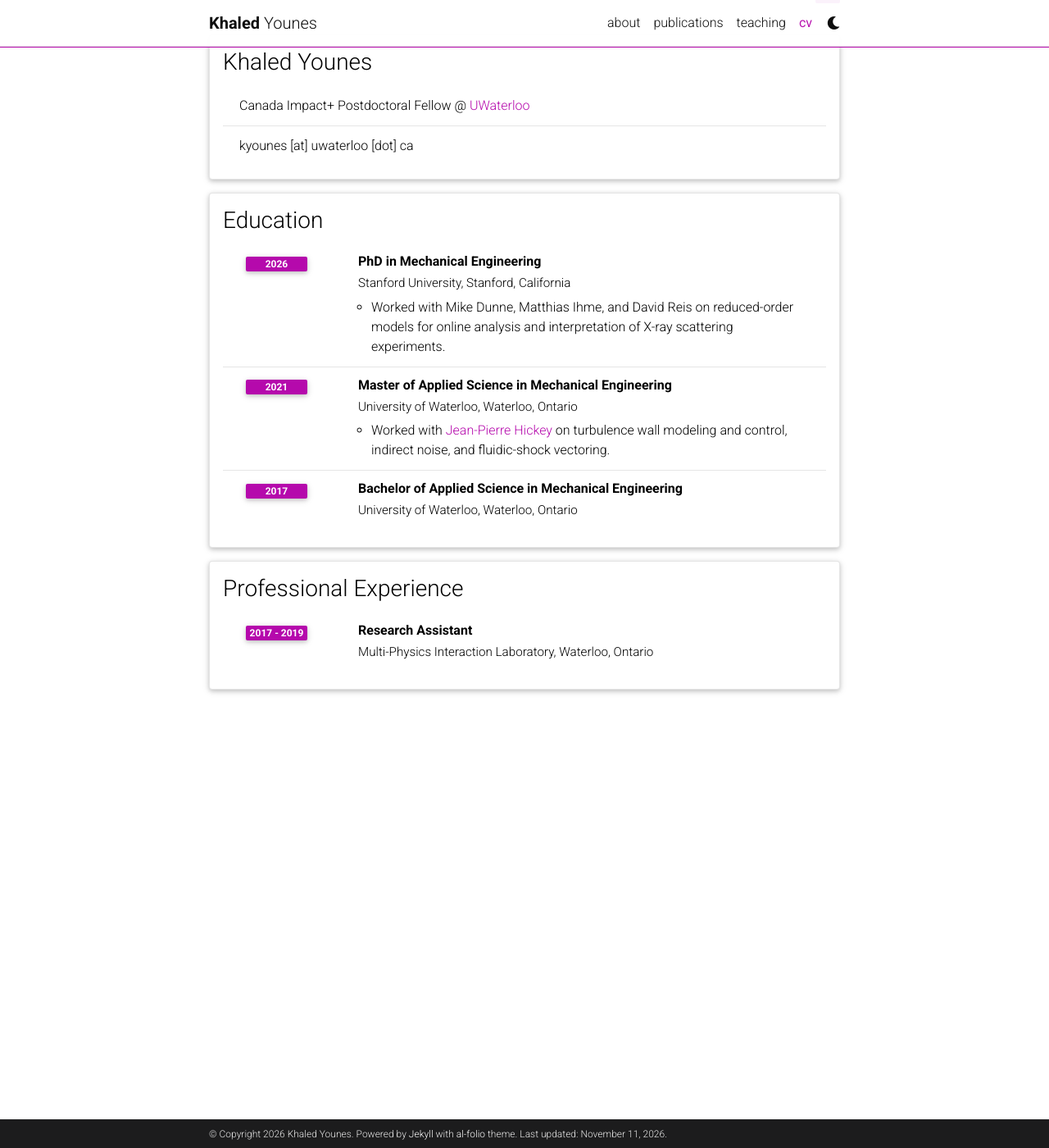
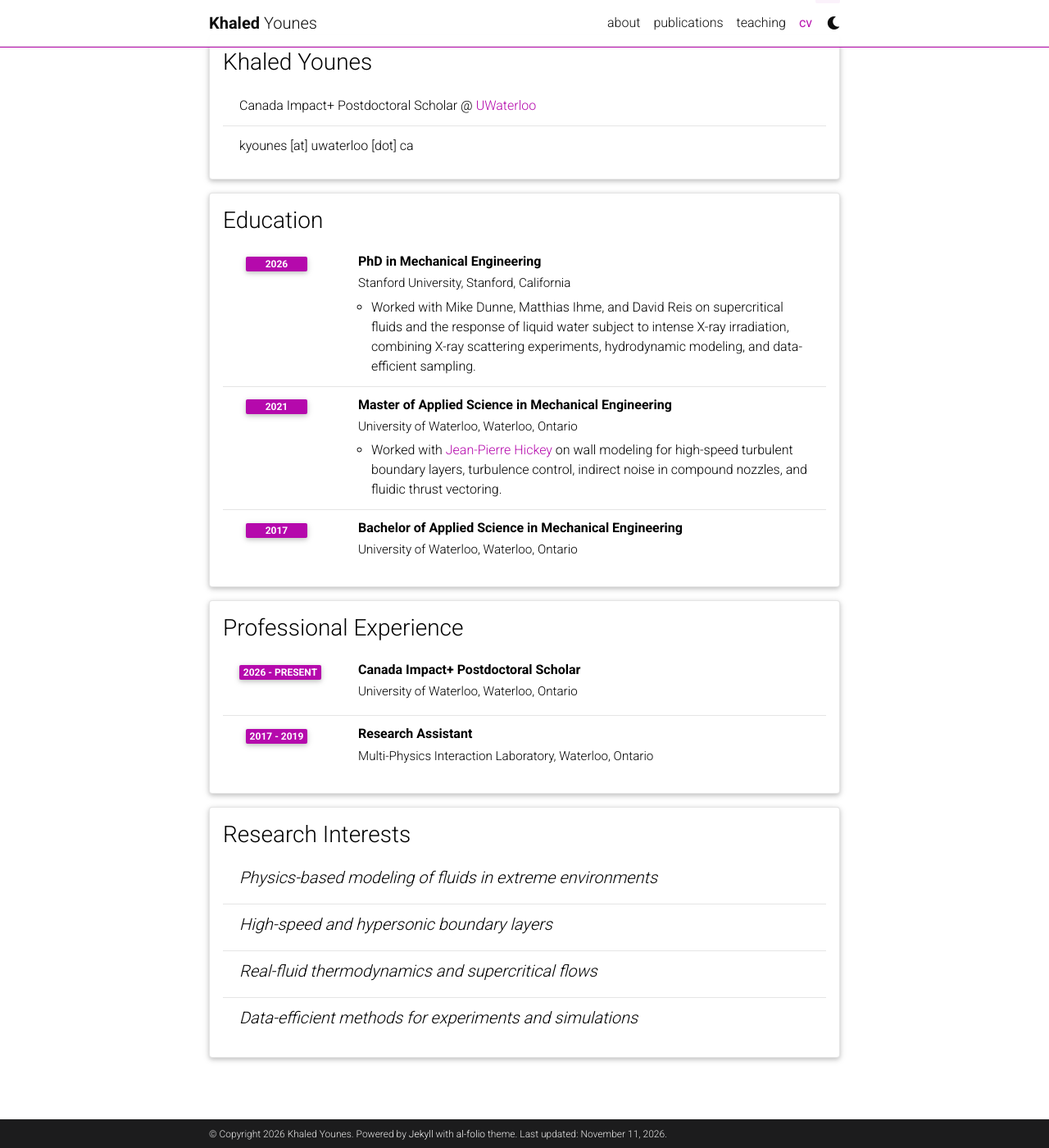
Before and after one commit to kyounes14/kyounes14.github.io, a Jekyll site: the page built from _pages/cv.md, in a window 1280 px wide and 1400 px high, scrolled down 143 px. Shown: the whole window at 82% size. Built offline with Jekyll 4.4.1, drawn with Linux system fonts in a browser that asks for light colours; full-size pictures stand in for the smaller copies a plugin makes; comment, search, counter and statistics services are not loaded; a style sheet for code colours, icons or effects is not loaded.

```diff
--- a/_data/cv.yml
+++ b/_data/cv.yml
@@ -1,7 +1,7 @@
 - title: Khaled Younes
   type: list
   contents:
-    - Canada Impact+ Postdoctoral Fellow @ <a href="https://uwaterloo.ca/mechanical-mechatronics-engineering/">UWaterloo</a>
+    - Canada Impact+ Postdoctoral Scholar @ <a href="https://uwaterloo.ca/mechanical-mechatronics-engineering/">UWaterloo</a>
     - kyounes [at] uwaterloo [dot] ca
 
 - title: Education
@@ -11,12 +11,12 @@
       institution: Stanford University, Stanford, California
       year: 2026
       description:
-        - Worked with Mike Dunne, Matthias Ihme, and David Reis on reduced-order models for online analysis and interpretation of X-ray scattering experiments.
+        - Worked with Mike Dunne, Matthias Ihme, and David Reis on supercritical fluids and the response of liquid water subject to intense X-ray irradiation, combining X-ray scattering experiments, hydrodynamic modeling, and data-efficient sampling.
     - title: Master of Applied Science in Mechanical Engineering
       institution: University of Waterloo, Waterloo, Ontario
       year: 2021
       description:
-        - Worked with <a href="https://uwaterloo.ca/engineering/profile/j6hickey">Jean-Pierre Hickey</a> on turbulence wall modeling and control, indirect noise, and fluidic-shock vectoring.
+        - Worked with <a href="https://uwaterloo.ca/engineering/profile/j6hickey">Jean-Pierre Hickey</a> on wall modeling for high-speed turbulent boundary layers, turbulence control, indirect noise in compound nozzles, and fluidic thrust vectoring.
     - title: Bachelor of Applied Science in Mechanical Engineering
       institution: University of Waterloo, Waterloo, Ontario
       year: 2017
@@ -24,6 +24,9 @@
 - title: Professional Experience
   type: time_table
   contents:
+    - title: Canada Impact+ Postdoctoral Scholar
+      institution: University of Waterloo, Waterloo, Ontario
+      year: 2026 - Present
     - title: Research Assistant
       institution: Multi-Physics Interaction Laboratory, Waterloo, Ontario
       year: 2017 - 2019
@@ -41,8 +44,10 @@
 #         - University of Waterloo President Scholarship
 #         - Sandford Fleming Teaching Assistantship Excellence Award
 
-# - title: Academic Interests
-#   type: nested_list
-#   contents:
-#     - title: Reduced-order Modeling of Complex Systems
-#     - title: Machine Learning for Scientific Discovery
+- title: Research Interests
+  type: nested_list
+  contents:
+    - title: Physics-based modeling of fluids in extreme environments
+    - title: High-speed and hypersonic boundary layers
+    - title: Real-fluid thermodynamics and supercritical flows
+    - title: Data-efficient methods for experiments and simulations
```
Also changed, not shown: _pages/about.md (+3 -3 lines), _pages/cv.md (+1 -1 lines), 1 other file.
